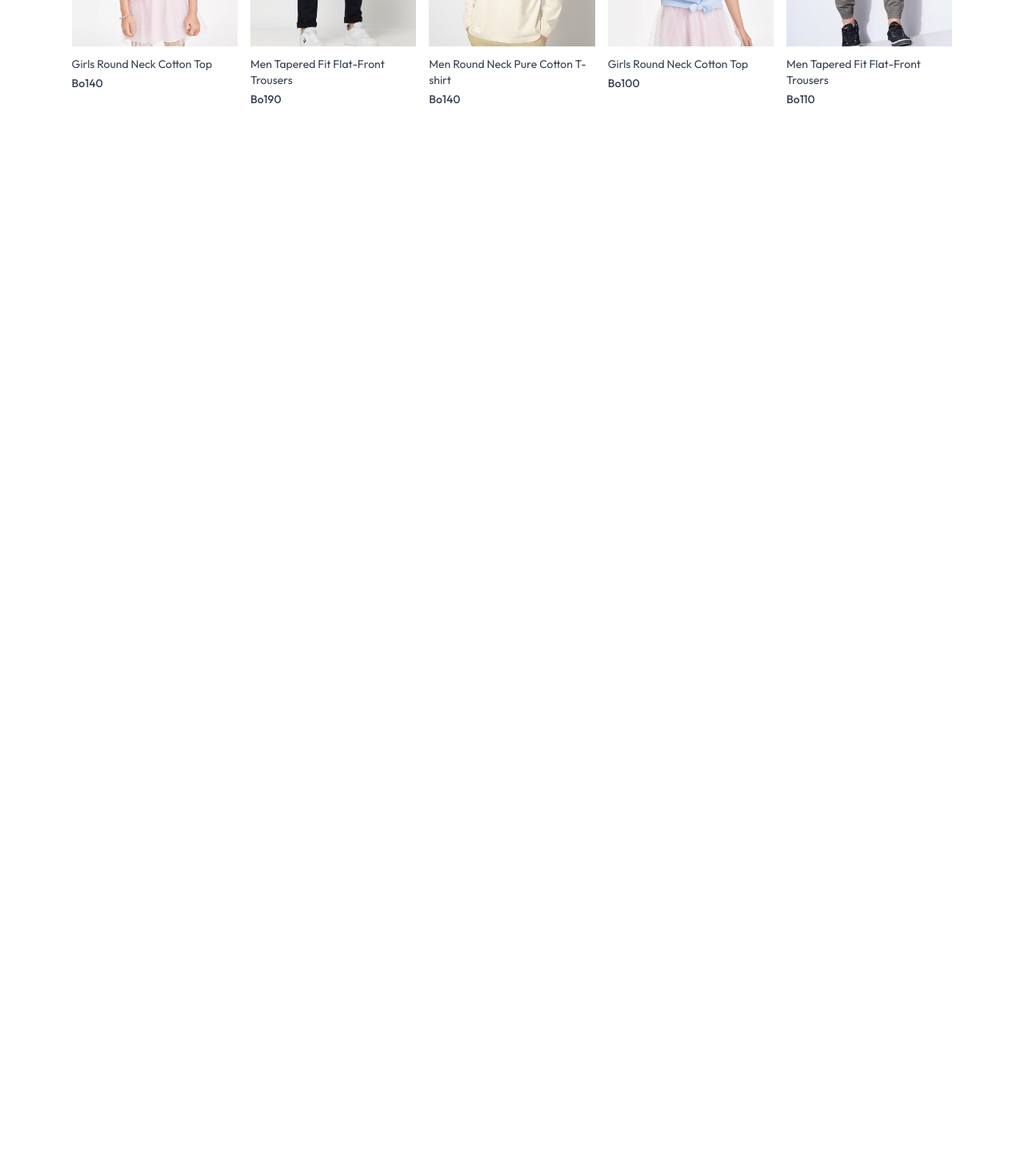
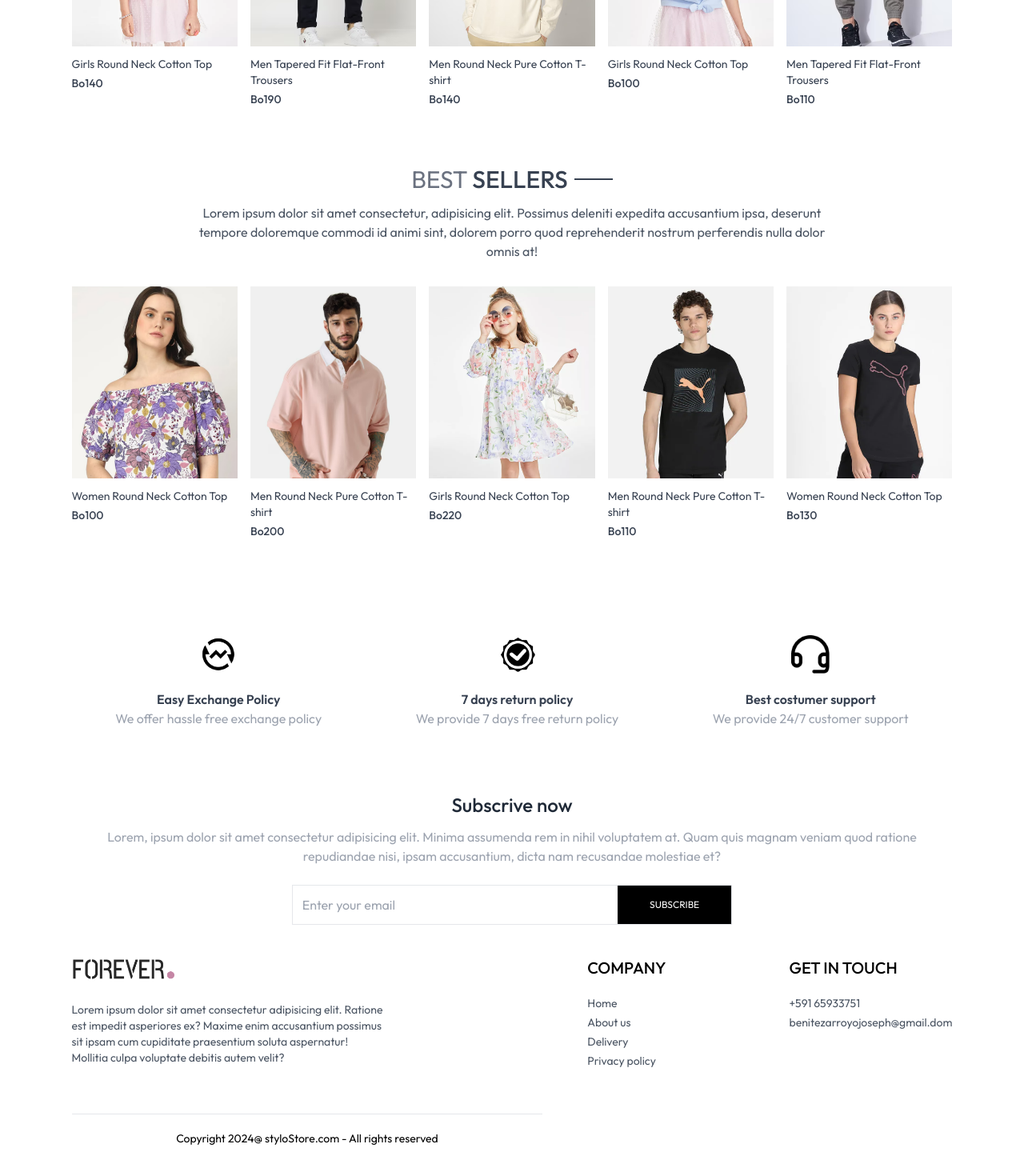
Before and after one commit to MetaDandy/Frontend-Stylo-Store, a React (Vite) app: page / in a window 1280 px wide. Shown: the part 1243-2713 px from the top of the page at 80% size. Before the commit the page ends 1417 px from the top, so only its background shows below. Built offline with nearby package versions, Linux system fonts and the light colour scheme.

Commit message:
footer, hompage completed

```diff
--- a/src/App.jsx
+++ b/src/App.jsx
@@ -7,7 +7,7 @@ import Product from "./Product/Pages/Product";
 import Cart from "./Cart/Pages/Cart";
 import Login from "./Login/Pages/Login";
 import { Orders, PlaceOrder } from "./Orders/Pages";
-import { Navbar } from "./Generals/Components";
+import { Footer, Navbar } from "./Generals/Components";
 
 const App = () => {
   return (
@@ -24,6 +24,7 @@ const App = () => {
         <Route path="/place-order" element={<PlaceOrder />} />
         <Route path="/orders" element={<Orders />} />
       </Routes>
+      <Footer />
     </div>
   );
 };
--- /dev/null
+++ b/src/Generals/Components/Footer.jsx
@@ -0,0 +1,43 @@
+import { assets } from "../../assets/assets";
+
+const Footer = () => {
+  return (
+    <div>
+      <div className="flex flex-col sm:grid grid-cols-[3fr_1fr_1fr] gap-14 my-10 text-sm">
+        <div className="">
+          <img src={assets.logo} className="mb-5 w-32" alt="" />
+          <p className="w-full md:w-2/3 text-gray-600">
+            Lorem ipsum dolor sit amet consectetur adipisicing elit. Ratione est
+            impedit asperiores ex? Maxime enim accusantium possimus sit ipsam
+            cum cupiditate praesentium soluta aspernatur! Mollitia culpa
+            voluptate debitis autem velit?
+          </p>
+        </div>
+        <div className="">
+          <p className="text-xl font-medium mb-5">COMPANY</p>
+          <ul className="flex flex-col gap-1 text-gray-600">
+            <li>Home</li>
+            <li>About us</li>
+            <li>Delivery</li>
+            <li>Privacy policy</li>
+          </ul>
+        </div>
+        <div className="">
+          <p className="text-xl font-medium mb-5">GET IN TOUCH</p>
+          <ul className="flex flex-col gap-1 text-gray-600">
+            <li>+591 65933751</li>
+            <li>benitezarroyojoseph@gmail.dom</li>
+          </ul>
+        </div>
+        <div className="">
+          <hr />
+          <p className="py-5 text-sm text-center">
+            Copyright 2024@ styloStore.com - All rights reserved{" "}
+          </p>
+        </div>
+      </div>
+    </div>
+  );
+};
+
+export default Footer;
--- /dev/null
+++ b/src/Generals/Components/OurPolicy.jsx
@@ -0,0 +1,25 @@
+import { assets } from "../../assets/assets";
+
+const OurPolicy = () => {
+  return (
+    <div className="flex flex-col sm:flex-row justify-around gap-12 sm:gap-2 text-center py-20 text-xs sm:text-sm md:text-base text-gray-700">
+      <div className="">
+        <img src={assets.exchange_icon} className="w-12 m-auto mb-5" alt="" />
+        <p className="font-semibold">Easy Exchange Policy</p>
+        <p className="text-gray-400">We offer hassle free exchange policy</p>
+      </div>
+      <div className="">
+        <img src={assets.quality_icon} className="w-12 m-auto mb-5" alt="" />
+        <p className="font-semibold">7 days return policy</p>
+        <p className="text-gray-400">We provide 7 days free return policy</p>
+      </div>
+      <div className="">
+        <img src={assets.support_img} className="w-12 m-auto mb-5" alt="" />
+        <p className="font-semibold">Best costumer support</p>
+        <p className="text-gray-400">We provide 24/7 customer support</p>
+      </div>
+    </div>
+  );
+};
+
+export default OurPolicy;
--- a/src/Generals/Components/index.js
+++ b/src/Generals/Components/index.js
@@ -1,3 +1,5 @@
 export { default as Navbar } from "./Navbar";
 export { default as Title } from "./Title";
 export { default as ProductItem } from "./ProductItem";
+export { default as OurPolicy } from "./OurPolicy";
+export { default as Footer } from "./Footer";
--- /dev/null
+++ b/src/HomePage/Components/BestSeller.jsx
@@ -0,0 +1,41 @@
+import { useContext, useEffect, useState } from "react";
+import { ShopContext } from "../../Context/ShopContext";
+import { ProductItem, Title } from "../../Generals/Components";
+
+const BestSeller = () => {
+  const { products } = useContext(ShopContext);
+
+  const [bestSeller, setBestSeller] = useState([]);
+
+  useEffect(() => {
+    const bestProduct = products.filter((item) => item.bestseller);
+    setBestSeller(bestProduct.slice(0, 5));
+  }, [products]);
+
+  return (
+    <div className="my-10">
+      <div className="text-center text-3xl py-8">
+        <Title text1="BEST" text2="SELLERS" />
+        <p className="w-3/4 m-auto text-xs sm:text-sm md:text-base text-gray-600">
+          Lorem ipsum dolor sit amet consectetur, adipisicing elit. Possimus
+          deleniti expedita accusantium ipsa, deserunt tempore doloremque
+          commodi id animi sint, dolorem porro quod reprehenderit nostrum
+          perferendis nulla dolor omnis at!
+        </p>
+      </div>
+      <div className="grid grid-cols-2 sm:grid-cols-3 md:grid-cols-4 lg:grid-cols-5 gap-4 gap-y-6">
+        {bestSeller.map((item, i) => (
+          <ProductItem
+            key={i}
+            id={item.id}
+            name={item.name}
+            price={item.price}
+            image={item.image}
+          />
+        ))}
+      </div>
+    </div>
+  );
+};
+
+export default BestSeller;
--- /dev/null
+++ b/src/HomePage/Components/NewsletterBox.jsx
@@ -0,0 +1,38 @@
+const NewsletterBox = () => {
+  const onSubmitHandler = (e) => {
+    e.preventDefault();
+  };
+  return (
+    <div className="text-center">
+      <p className="text-2xl font-medium text-gray-800">Subscrive now</p>
+      <p className="text-gray-400 mt-3">
+        Lorem, ipsum dolor sit amet consectetur adipisicing elit. Minima
+        assumenda rem in nihil voluptatem at. Quam quis magnam veniam quod
+        ratione repudiandae nisi, ipsam accusantium, dicta nam recusandae
+        molestiae et?
+      </p>
+      <form
+        onSubmit={onSubmitHandler}
+        action=""
+        className="w-full sm:w-1/2 flex items-center gap-3 mx-auto my-6 border pl-3"
+      >
+        <input
+          type="email"
+          placeholder="Enter your email"
+          className="w-full sm:flex-1 outline-none"
+          required
+          name=""
+          id=""
+        />
+        <button
+          type="submit"
+          className="bg-black text-white text-xs px-10 py-4"
+        >
+          SUBSCRIBE
+        </button>
+      </form>
+    </div>
+  );
+};
+
+export default NewsletterBox;
--- a/src/HomePage/Components/index.js
+++ b/src/HomePage/Components/index.js
@@ -1,2 +1,4 @@
 export { default as LatestCollection } from "./LatestCollection";
 export { default as Hero } from "./Hero";
+export { default as BestSeller } from "./BestSeller";
+export { default as NewsletterBox } from "./NewsletterBox";
--- a/src/HomePage/Pages/Home.jsx
+++ b/src/HomePage/Pages/Home.jsx
@@ -1,10 +1,19 @@
-import { Hero, LatestCollection } from "../Components";
+import { OurPolicy } from "../../Generals/Components";
+import {
+  BestSeller,
+  Hero,
+  LatestCollection,
+  NewsletterBox,
+} from "../Components";
 
 const Home = () => {
   return (
     <div>
       <Hero />
       <LatestCollection />
+      <BestSeller />
+      <OurPolicy />
+      <NewsletterBox />
     </div>
   );
 };
```
Also changed, not shown: comandos.txt.
